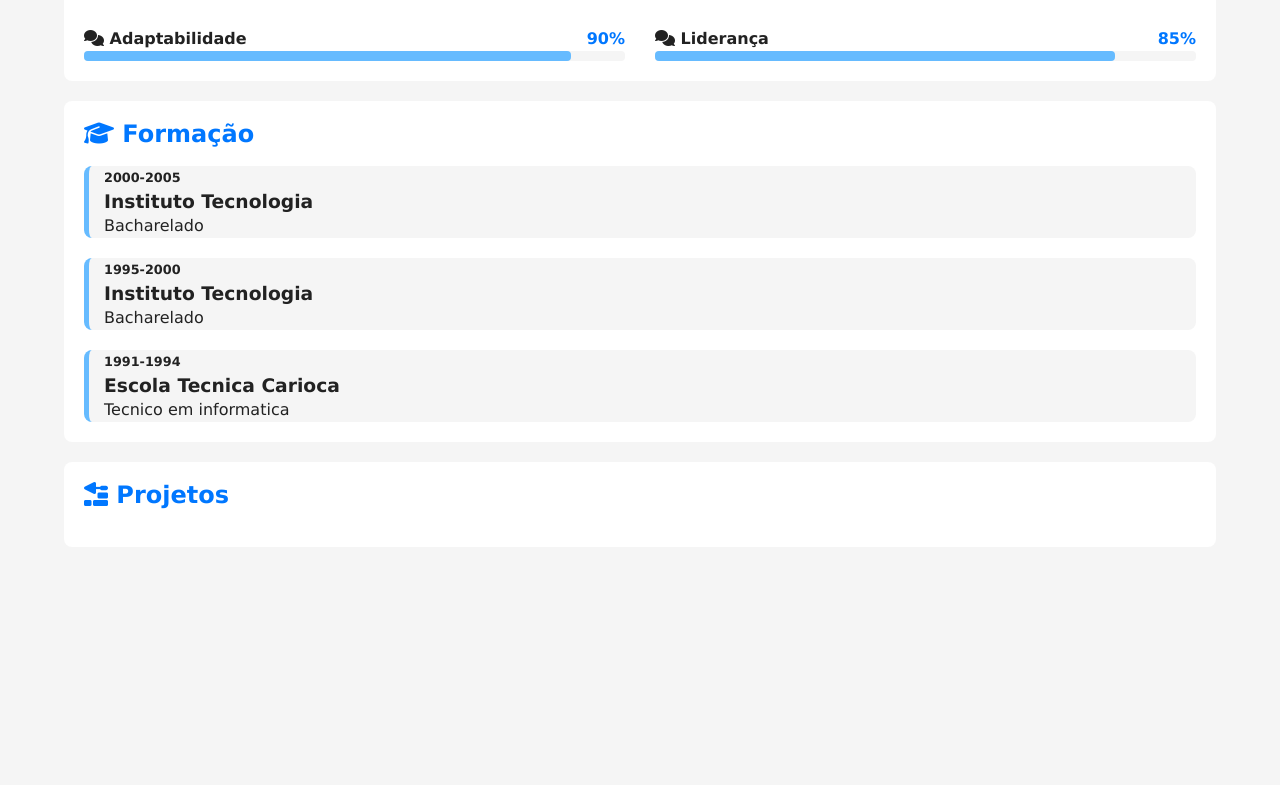
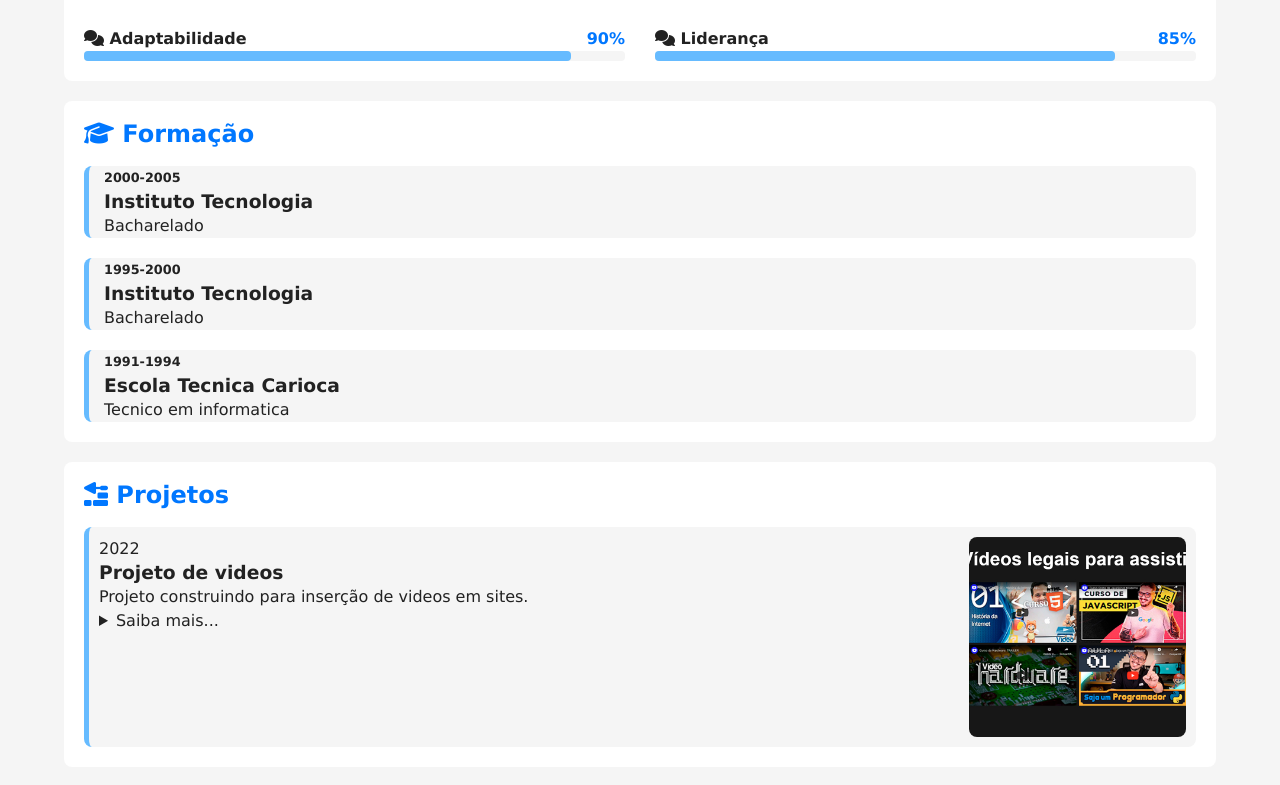
Before and after one commit to dipirona-01/Projeto-Portifolio, a plain HTML site: page index.html in a window 1280 px wide. Shown: the part 1139-1924 px from the top of the page. Before the commit the page ends 1706 px from the top, so only its background shows below. Drawn offline with Linux system fonts and the light colour scheme.

Commit message:
projetos

```diff
--- a/estilos/style.css
+++ b/estilos/style.css
@@ -207,10 +207,56 @@ article h2{
   color: var(--destaque-inverso);
 }
 
+#projeto-container{
+  display: flex;
+  flex-direction: column-reverse;
+  gap: 20px;
+}
+
+#projeto-container .projeto{
+  display: flex;
+  flex-direction: column;
+  gap: 15px;
+  background-color: var(--fundo-principal);
+  padding: 10px;
+  border-radius: 8px;
+  border-left: 5px solid var(--destaque-inverso);
+  transition: border-width 0.5s, border-color 0.5s;
+}
+
+#projeto-container .projeto:hover{
+  border-color: var(--destaque);
+  cursor: pointer;
+  border-left-width: 15px;
+}
+
+#projeto-container .foto{
+  width: 100%;
+  aspect-ratio: 16/9;
+  object-fit: cover;
+  overflow: hidden;
+  border-radius: 8px;
+}
+
 
 
 @media screen and (min-width: 768px){
   #skill-container {
     grid-template-columns: 1fr 1fr;
   }
+
+  #projeto-container .projeto{
+    flex-direction: row-reverse;
+    justify-content: space-between;
+  }
+
+  #projeto-container .projeto-info{
+    max-width: 80%;
+  }
+
+  #projeto-container .foto{
+    aspect-ratio: 1/1;
+    max-width: 20%;
+    max-height: 200px;
+  }
 }
--- a/index.html
+++ b/index.html
@@ -197,6 +197,20 @@
 
             <article id="projetos">
                 <h2><i class="fa-solid fa-trowel-bricks"></i> Projetos</h2>
+
+                <div id="projeto-container">
+                    <div class="projeto">
+                        <img src="imagens/projeto-01-videos.jpg" alt="Projeto 01" class="foto">
+                        <div class="projeto-info">
+                            <p class="periodo">2022</p>
+                            <h3 class="titulo">Projeto de videos</h3>
+                            <p>Projeto construindo para inserção de videos em sites.</p>
+                            <details class="descricao">
+                                <summary>Saiba mais...</summary>
+                                <p>Lorem ipsum dolor sit amet consectetur adipisicing elit. Nisi doloribus non tempora culpa eius adipisci nemo ut, labore omnis laboriosam unde reprehenderit voluptatum sed tenetur. Ea harum molestias id tempora?</p>
+                            </details>
+                    </div>
+                </div>
             </article> <!--Fim do #projeto-->
 
         </section>
```
